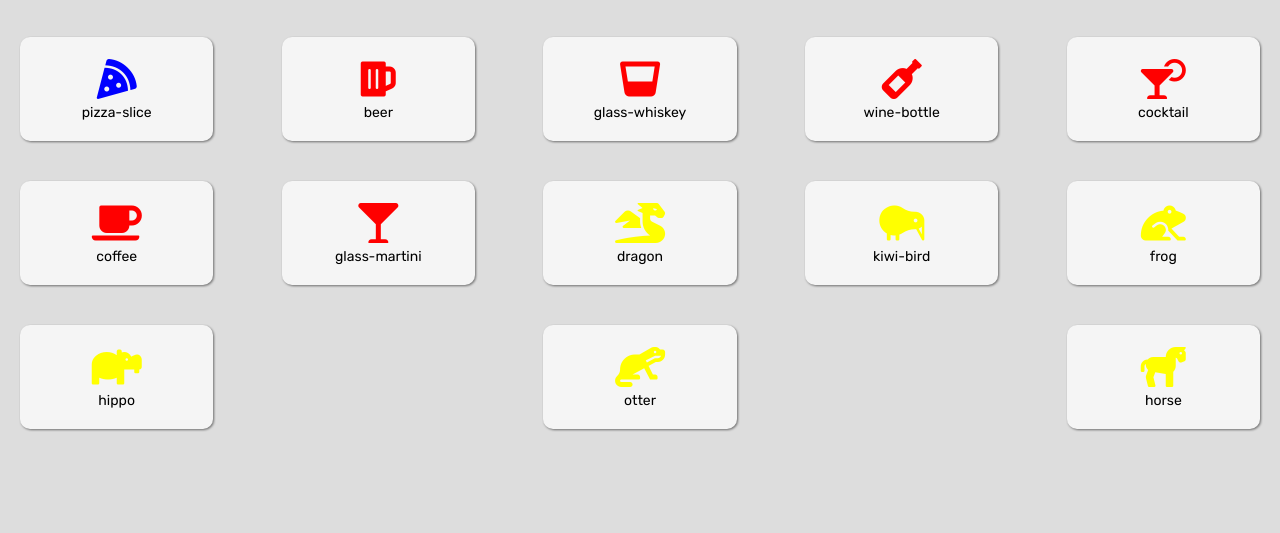
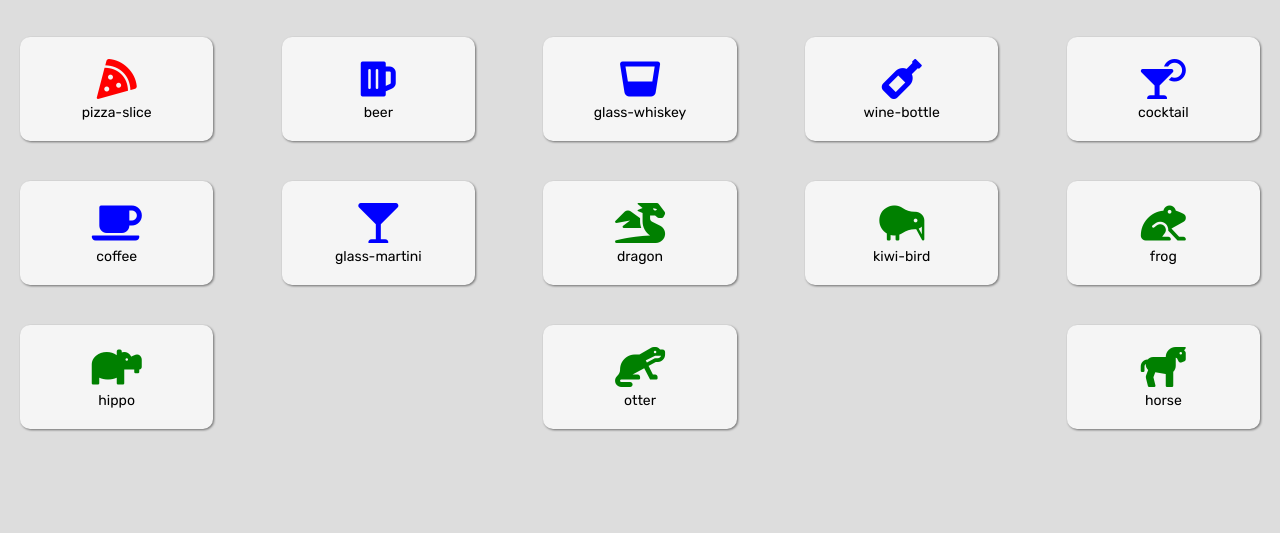
Before and after one commit to aficocelli/js-es6-icons, a plain HTML site: page index.html in a window 1280 px wide. Shown: the part 267-800 px from the top of the page. Drawn offline with nearby package versions, Linux system fonts and the light colour scheme.

Commit message:
add test.js

```diff
--- a/index.html
+++ b/index.html
@@ -34,6 +34,7 @@
 
       </div>
     </div>
-    <script src="js/script.js"></script>
+    <script src="js/test.js"></script>
+    <!-- <script src="js/script.js"></script> -->
   </body>
 </html>
--- /dev/null
+++ b/js/test.js
@@ -0,0 +1,191 @@
+// Milestone 1
+// Partendo dalla seguente struttura dati , mostriamo in pagina tutte le icone disponibili come da layout.
+//
+// Milestone 2
+// Coloriamo le icone per tipo
+//
+// Milestone 3
+// Creiamo una select con i tipi di icone e usiamola per filtrare le icone
+
+const Icons = [
+  {
+    name: 'apple-alt',
+    family: 'fas',
+    prefix: 'fa-',
+    category: "food"
+  },
+  {
+    name: 'ice-cream',
+    family: 'fas',
+    prefix: 'fa-',
+    category: "food"
+  },
+  {
+    name: 'fish',
+    family: 'fas',
+    prefix: 'fa-',
+    category: "food"
+  },
+  {
+    name: 'lemon',
+    family: 'fas',
+    prefix: 'fa-',
+    category: "food"
+  },
+  {
+    name: 'hamburger',
+    family: 'fas',
+    prefix: 'fa-',
+    category: "food"
+  },
+  {
+    name: 'pizza-slice',
+    family: 'fas',
+    prefix: 'fa-',
+    category: "food"
+  },
+  {
+    name: 'beer',
+    family: 'fas',
+    prefix: 'fa-',
+    category: "beverage"
+  },
+  {
+    name: 'glass-whiskey',
+    family: 'fas',
+    prefix: 'fa-',
+    category: "beverage"
+  },
+  {
+    name: 'wine-bottle',
+    family: 'fas',
+    prefix: 'fa-',
+    category: "beverage"
+  },
+  {
+    name: 'cocktail',
+    family: 'fas',
+    prefix: 'fa-',
+    category: "beverage"
+  },
+  {
+    name: 'coffee',
+    family: 'fas',
+    prefix: 'fa-',
+    category: "beverage"
+  },
+  {
+    name: 'glass-martini',
+    family: 'fas',
+    prefix: 'fa-',
+    category: "beverage"
+  },
+  {
+    name: 'dragon',
+    family: 'fas',
+    prefix: 'fa-',
+    category: "animal"
+  },
+  {
+    name: 'kiwi-bird',
+    family: 'fas',
+    prefix: 'fa-',
+    category: "animal"
+  },
+  {
+    name: 'frog',
+    family: 'fas',
+    prefix: 'fa-',
+    category: "animal"
+  },
+  {
+    name: 'hippo',
+    family: 'fas',
+    prefix: 'fa-',
+    category: "animal"
+  },
+  {
+    name: 'otter',
+    family: 'fas',
+    prefix: 'fa-',
+    category: "animal"
+  },
+  {
+    name: 'horse',
+    family: 'fas',
+    prefix: 'fa-',
+    category: "animal"
+  },
+];
+
+// Milestone 1
+// Partendo dalla seguente struttura dati , mostriamo in pagina tutte le icone disponibili come da layout.
+
+Icons.forEach((item)=>{
+
+const {name, family, prefix} = item;
+
+const card = `<div>
+  <i class="fas fa-${name}"></i>
+  <div class="title">${name}<div>
+</div>`;
+
+$(".icons").append(card);
+
+});
+
+// Milestone 2
+// Coloriamo le icone per tipo
+
+const Colors = ["red", "blue", "green"];
+
+const Categories = [];
+
+Icons.forEach((item)=>{
+
+  if ( Categories.includes(item.category) == false){
+
+    Categories.push(item.category);
+
+  }
+
+});
+
+
+
+const ColoredIcons = Icons.map((item)=>{
+
+  const IndexCategories = Categories.indexOf(item.category);
+
+  const ColorIndex = Colors[IndexCategories];
+
+  item.color = ColorIndex;
+
+  return item;
+
+});
+
+copyCards(ColoredIcons);
+
+// funzioni
+
+function copyCards (items){
+
+
+  $(".icons").html("");
+
+  items.forEach((item, index) => {
+
+    const {name, family, prefix, color} = item;
+
+    let card = ` <div>
+    <i class ="${family} ${prefix}${name}" style='color: ${color}'></i>
+    <div class="title">${name}</div>
+    </div>`;
+
+    $(".icons").append(card);
+
+  });
+
+
+}
```
